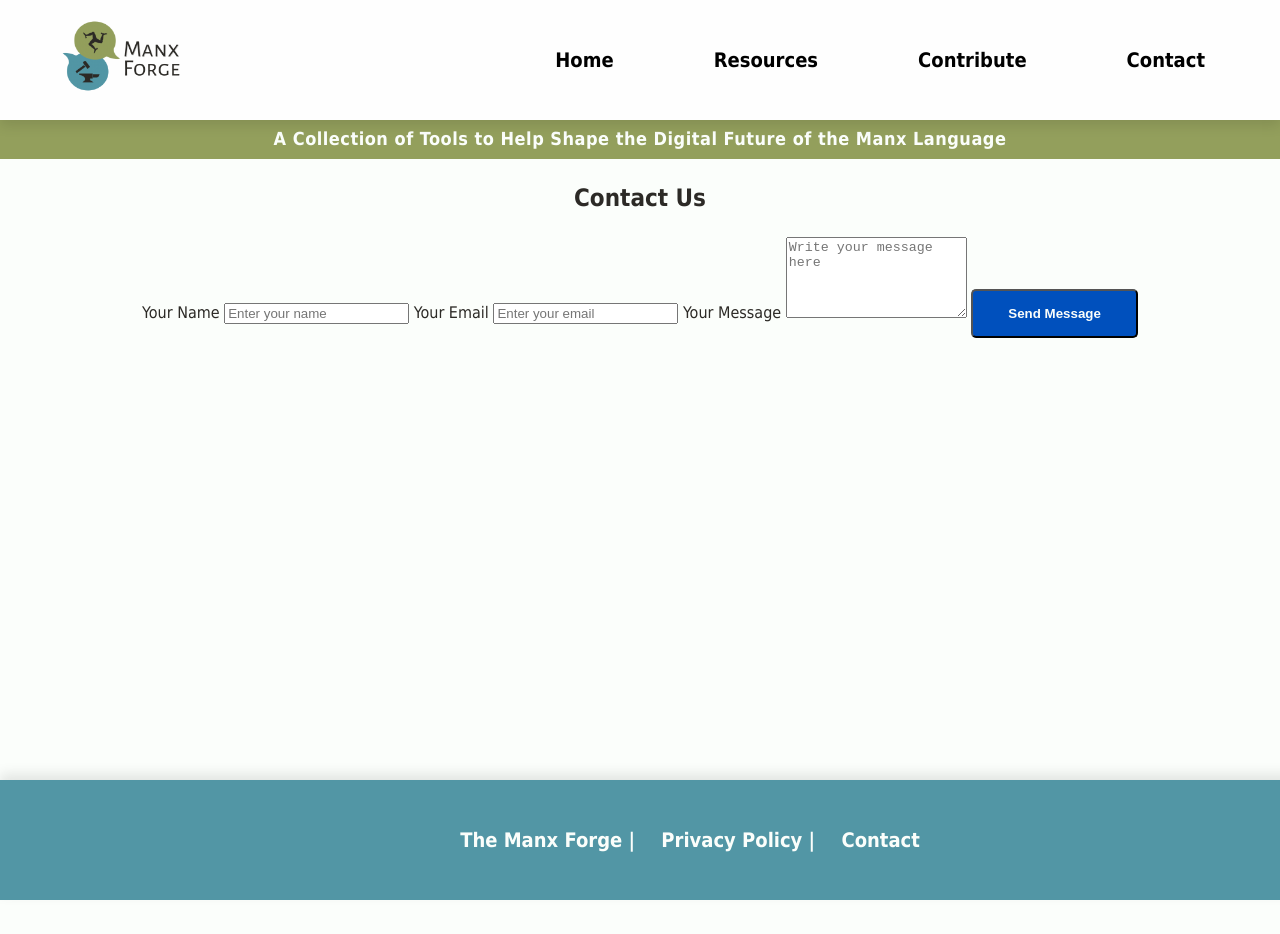
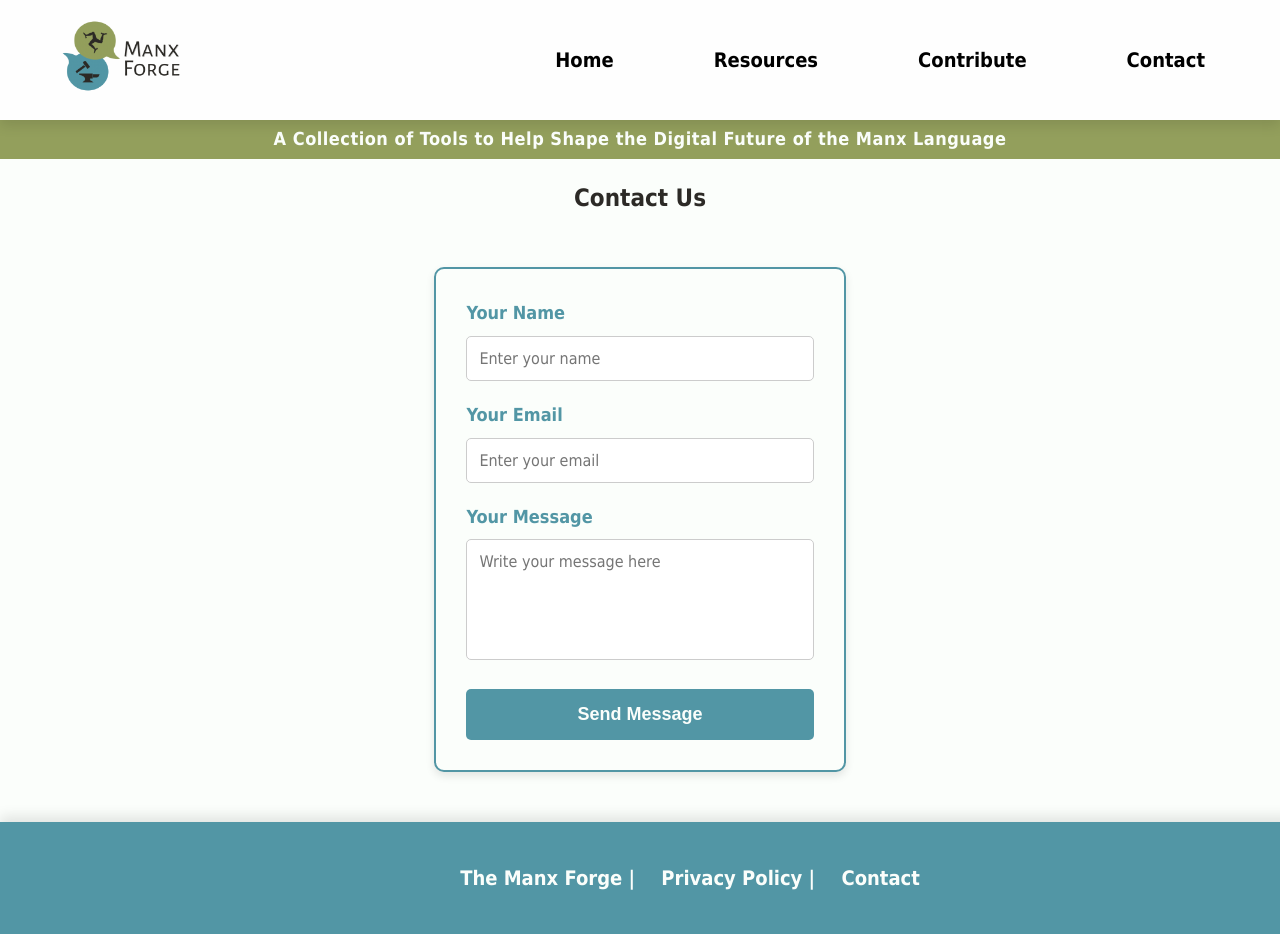
Before and after one commit to Manx-forge/manx-forge.github.io, a Jekyll site: the page built from contact.md, in a window 1280 px wide. Built offline with Jekyll 4.4.1, drawn with Linux system fonts in a browser that asks for light colours; before the commit the page ends 900 px from its top, so only the background shows below that.

Commit message:
Style contact form

```diff
--- a/assets/css/styles.css
+++ b/assets/css/styles.css
@@ -361,3 +361,63 @@ main {
         width: 100%;
     }
 }
+
+/* Contact Form Styling */
+.contact-form {
+    max-width: 600px;
+    margin: 50px auto;
+    padding: 30px;
+    background-color: #fbfefb; /* Light background */
+    border: 2px solid #5296a5; /* Border color */
+    border-radius: 10px;
+    box-shadow: 0 4px 8px rgba(0, 0, 0, 0.1);
+    font-size: 18px;
+    color: #2c2a26;
+}
+
+.contact-form h2 {
+    text-align: center;
+    font-size: 28px;
+    margin-bottom: 20px;
+    color: #2c2a26;
+}
+
+.contact-form label {
+    display: block;
+    font-weight: bold;
+    margin-bottom: 8px;
+    color: #5296a5;
+}
+
+.contact-form input,
+.contact-form textarea {
+    width: 100%;
+    padding: 12px;
+    margin-bottom: 20px;
+    border: 1px solid #ccc;
+    border-radius: 5px;
+    font-size: 16px;
+    font-family: inherit;
+    box-sizing: border-box;
+}
+
+.contact-form textarea {
+    resize: none;
+}
+
+.contact-form button {
+    width: 100%;
+    padding: 15px;
+    background-color: #5296a5;
+    color: #fbfefb;
+    border: none;
+    border-radius: 5px;
+    font-size: 18px;
+    font-weight: bold;
+    cursor: pointer;
+    transition: background-color 0.3s ease-in-out;
+}
+
+.contact-form button:hover {
+    background-color: #0050bd;
+}
```
